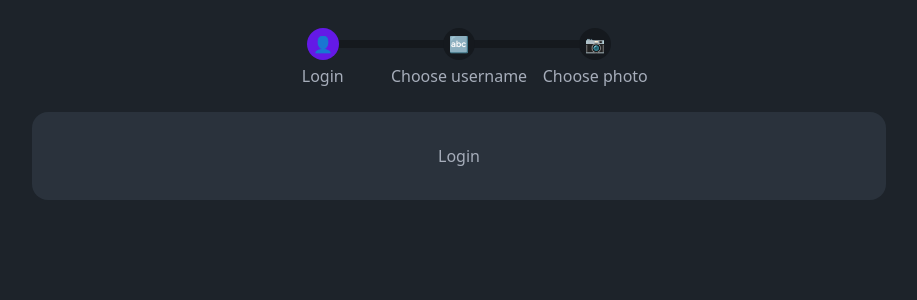
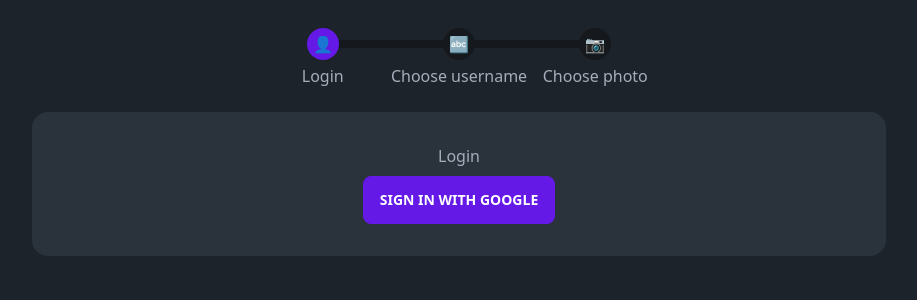
Before and after one commit to renatillas/sveltekit-fireship-course, a SvelteKit app: page /login in a window 1280 px wide. Shown: the top 300 px of the page, without its empty margins (181-1098 px from the left). Built offline with nearby package versions, Linux system fonts and the light colour scheme.

Commit message:
feat(login): google basic sign in

```diff
--- a/src/routes/login/+page.svelte
+++ b/src/routes/login/+page.svelte
@@ -1 +1,16 @@
+<script>
+  import { auth } from "$lib/firebase";
+
+  import { GoogleAuthProvider, signInWithPopup } from "firebase/auth";
+
+  async function signInWithGoogle() {
+    const provider = new GoogleAuthProvider();
+    const user = await signInWithPopup(auth, provider);
+    console.log(user);
+  }
+</script>
+
 <h1>Login</h1>
+<button class="btn btn-primary" on:click={signInWithGoogle}
+  >Sign in with google</button
+>
```
